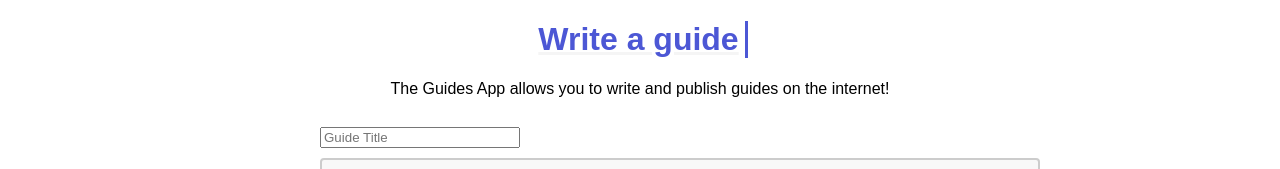
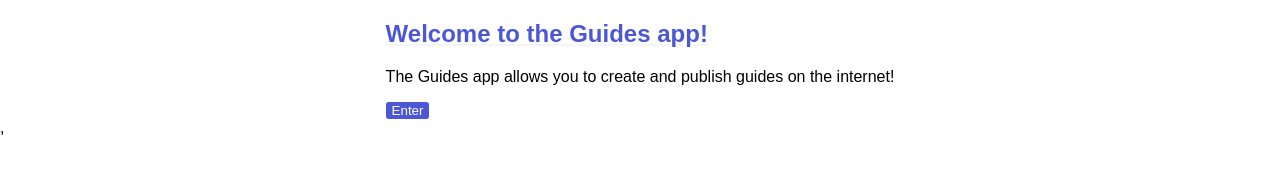
Before and after one commit to victorP0/GuideApp, a React (Create React App) app: page / in a window 1280 px wide. Shown: the top 169 px of the page. Built offline with nearby package versions, Linux system fonts and the light colour scheme; no server answers.

Commit message:
added LP

```diff
--- /dev/null
+++ b/src/LandingPage.js
@@ -0,0 +1,29 @@
+import React from "react";
+import { Route} from 'react-router-dom';
+import App from "./App"
+
+function LandingPage() {
+    return (
+      <div>
+        <div>
+          <Route exact path='/' component={Welcome} />
+          <Route exact path='/guides' component={App} />
+        </div>
+
+      </div>
+    );
+  }
+
+  const Welcome = props => {
+    return (
+      <div className="landing">
+      <div className="welcome">
+      <h2 className="LP-title">Welcome to the Guides app!</h2>
+      <p className="LP-content">The Guides app allows you to create and publish guides on the internet!</p>
+      <button className="LP-enter" onClick={() => { props.history.push('/guides') }}>Enter</button>
+      </div>
+      </div>
+    );
+  }
+
+  export default LandingPage;
--- a/src/components/GuideForm.js
+++ b/src/components/GuideForm.js
@@ -14,7 +14,6 @@ function GuideForm() {
     e.preventDefault();
     const dateadded = new Date();
     const newGuide = { title: title, text: text, author: author, url: url, dateadded };
-    console.log(guides);
 
     fetch(`${config.API_ENDPOINT}`, {
       method: 'POST',
--- a/src/components/config.js
+++ b/src/components/config.js
@@ -1,10 +1,9 @@
 require('dotenv').config()
 
-console.log(process.env)
 
 export default {
     //API_ENDPOINT: process.env.REACT_APP_API_ENDPOINT,
-    // API_ENDPOINT: `http://127.0.0.1:9090`,
-    API_ENDPOINT: `https://whispering-taiga-96894.herokuapp.com`,
+    //API_ENDPOINT: `http://127.0.0.1:9090/guides`,
+    API_ENDPOINT: `https://whispering-taiga-96894.herokuapp.com/guides`,
     API_KEY: process.env.REACT_APP_API_KEY || `b7ff46d2-36ab-4318-bef8-6a76412ce160`
   }
--- a/src/index.js
+++ b/src/index.js
@@ -1,6 +1,18 @@
 import React from 'react';
 import ReactDOM from 'react-dom';
-import App from './App';
+import { BrowserRouter } from "react-router-dom";
+
+import LandingPage from './LandingPage'
 import './index.css';
 
-ReactDOM.render(<App />, document.getElementById('root'));
+// ReactDOM.render(<App />, document.getElementById('root'));
+const rootElement = document.getElementById("root");
+
+ReactDOM.render(
+    <BrowserRouter>
+    <React.StrictMode>
+      <LandingPage />
+    </React.StrictMode>,
+    </BrowserRouter>,
+    rootElement
+  );
--- a/src/styles.css
+++ b/src/styles.css
@@ -1,6 +1,18 @@
 * {
   font-family: "PT Sans", sans-serif;
 
+}
+
+.landing{
+  display: flex;
+  align-items: center;
+flex-direction: column;
+}
+
+.LP-title{
+  font-family: "Avenir", sans-serif;
+  color: #4c57d5;
+  text-decoration:underline whitesmoke;
 }
 
 .title {
```
Also changed, not shown: 2 other files (tests, documents, lock files or other folders).
